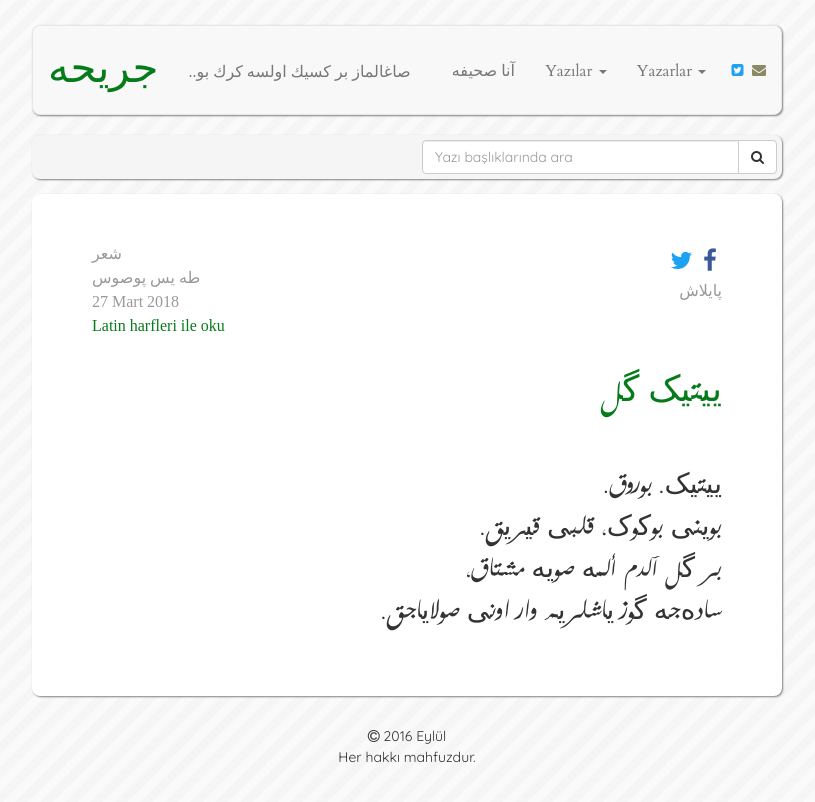
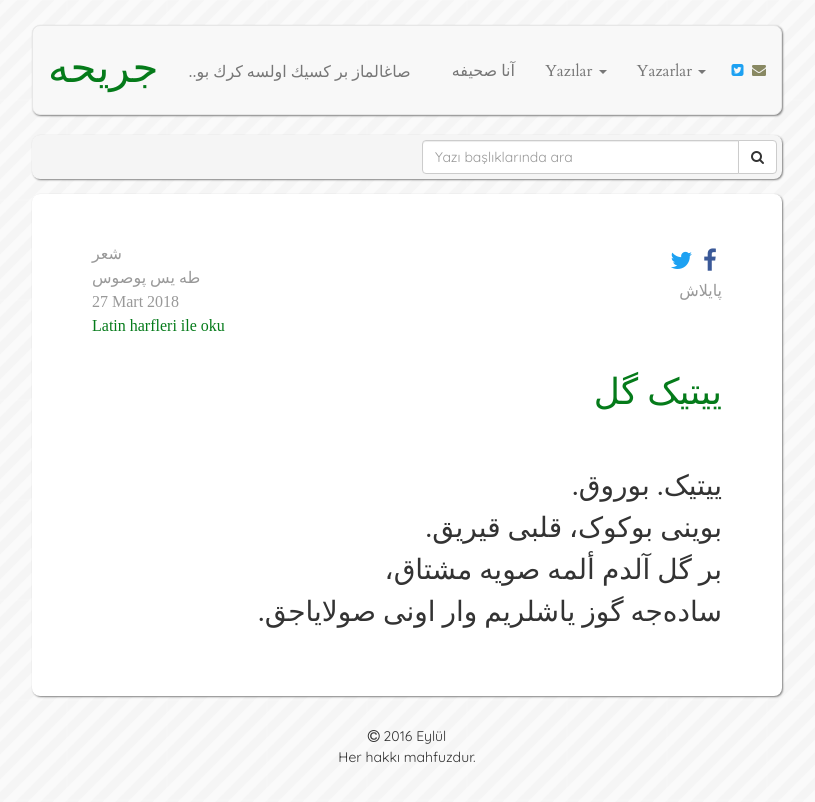
Before and after one commit to muhammedaydogdu/muhammedaydogdu.github.io, a Jekyll site: the page built from _posts/2018-03-27-yitik-gul-os.md, in a window 1280 px wide. Shown: the top 802 px of the page, without its empty margins (233-1048 px from the left). Built offline with Jekyll 4.4.1, drawn with Linux system fonts in a browser that asks for light colours; some web fonts are replaced.

Commit message:
Update style.css

```diff
--- a/css/style.css
+++ b/css/style.css
@@ -135,7 +135,7 @@
 }
 
 .os-text {
-  font-family: 'K Farsi';
+  font-family: 'Husrev Hatti';
 }
 
 .container .jumbotron .os-text p {
```
